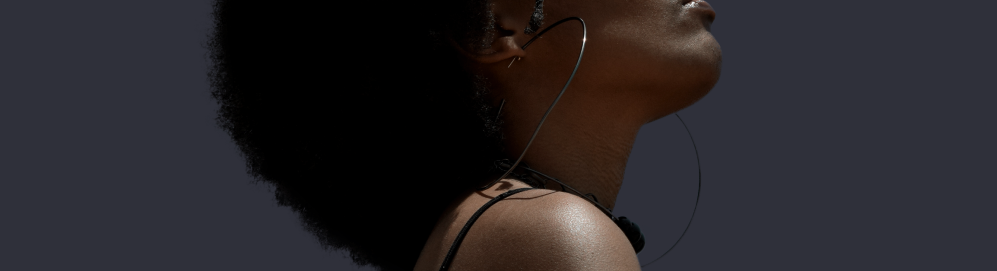
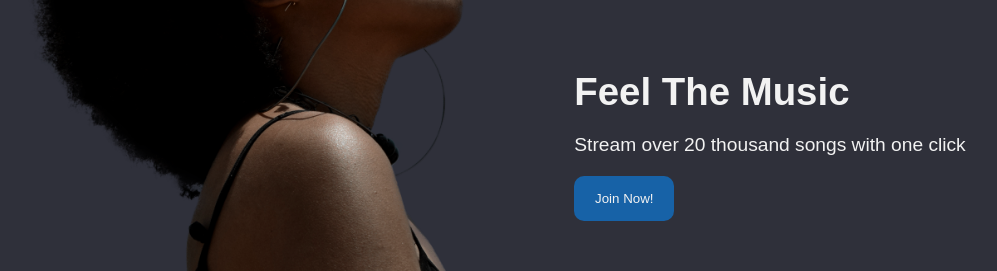
Before and after one commit to androsrivas/soundwave, a React (Vite) app: page /discover in a window 1280 px wide. Shown: the part 255-526 px from the top of the page, without its empty margins (145-1142 px from the left). Built offline with nearby package versions, Linux system fonts and the light colour scheme.

Commit message:
refactor and landing page

```diff
--- a/src/components/atoms/Button/Button.css
+++ b/src/components/atoms/Button/Button.css
@@ -3,7 +3,7 @@ button {
     background-color: #1762A7;
     padding: 15px;
     border: none;
-    border-radius: 5px;
+    border-radius: 10px;
     width: 100px;
 }
 button:hover {
--- a/src/components/atoms/Circle/Circle.css
+++ /dev/null
@@ -1,6 +0,0 @@
-.circle {
-    width: 100%;
-    height: 100vh;
-    position: absolute;
-    border-radius: 50%;
-}
--- a/src/components/atoms/Circle/Circle.jsx
+++ b/src/components/atoms/Circle/Circle.jsx
@@ -1,8 +1,7 @@
-import "./Circle.css";
 
-function Circle() {
+function Circle({ className }) {
   return (
-    <div className="circle"></div>
+    <div className={ className }></div>
   )
 }
 
--- a/src/components/organisms/MainLanding/MainLanding.css
+++ b/src/components/organisms/MainLanding/MainLanding.css
@@ -1,11 +1,21 @@
-.mainContainer {
-    .section1 {
+.mainSection {
+    background-color: transparent;
+    display: flex;
+    justify-content: center;
+    gap: 50px;
+    .img {
+        width: 500px;
+        height: 700px;
+    }
+    .claimSection {
         display: flex;
+        flex-direction: column;
         justify-content: center;
-        gap: 50px;
-        .imgSection {
-            padding: 50px;
-            width: 30%;
+        height: 100dvh;
+        gap: 20px;
+        h1 {
+            font-size: 200%;
         }
     }
+
 }
--- a/src/components/organisms/MainLanding/MainLanding.jsx
+++ b/src/components/organisms/MainLanding/MainLanding.jsx
@@ -1,19 +1,17 @@
 import pic from "../../../assets/landing-page-girl.png";
+import Button from "../../atoms/Button/Button";
 import "./MainLanding.css";
 
 function MainLanding() {
   return (
-
-    <main className="mainContainer">
-      <section className="claimSection">
-        <img className="imgSection" src={ pic } alt="" />
-        <h1>Feel The Music</h1>
-        <p>Stream over 20 thousand songs with one click</p>
-      </section>
-    </main>
-
-
-
+  <section className="mainSection">
+    <img className="img" src={ pic } alt="" />
+    <section className="claimSection">
+      <h1>Feel The Music</h1>
+      <p>Stream over 20 thousand songs with one click</p>
+      <Button btnText="Join Now!" className="btn-cta"/>
+    </section>
+  </section>
   )
 }
 
--- a/src/pages/Landing.jsx
+++ b/src/pages/Landing.jsx
@@ -1,17 +1,15 @@
 import MainLanding from "../components/organisms/MainLanding/MainLanding";
 import MainDiscover from "../components/organisms/MainDiscover/MainDiscover";
 import MainJoin from "../components/organisms/MainJoin/MainJoin";
-// import Header from "../components/molecules/Header/Header";
-// import Footer from "../components/molecules/Footer/Footer";
+import Header from "../components/molecules/Header/Header";
 
 function Landing() {
   return (
     <>
-      {/* <Header /> */}
+      <Header />
       <MainLanding />
       <MainDiscover />
       <MainJoin />
-      {/* <Footer /> */}
     </>
   )
 }
```
